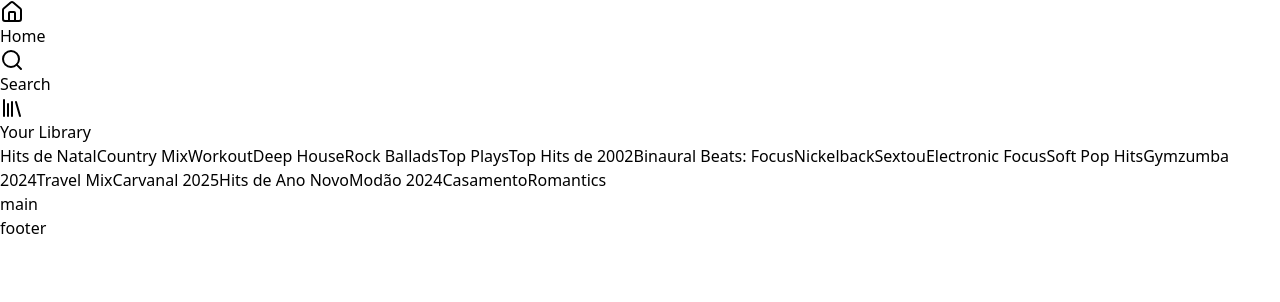
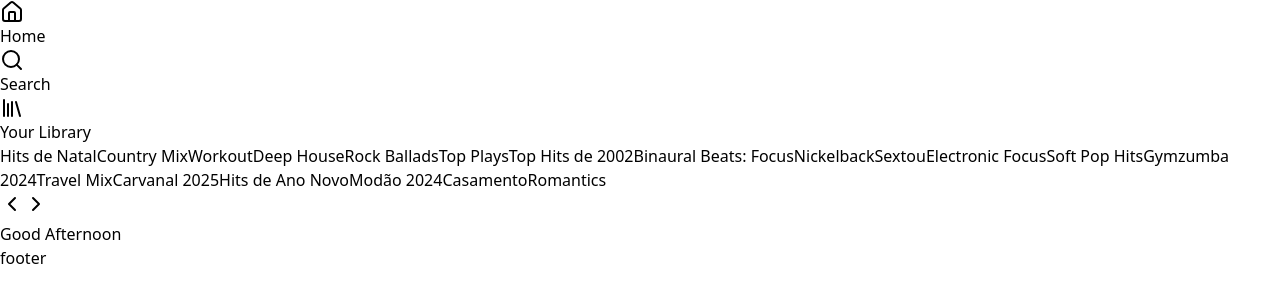
Before and after one commit to danilo-righetto/spotify-interface-with-tailwind, a Next.js app: page / in a window 1280 px wide. Shown: the top 302 px of the page. Built offline with nearby package versions, Linux system fonts and the light colour scheme.

Commit message:
Botoes Inicias e Texto Principal

```diff
--- a/src/app/page.tsx
+++ b/src/app/page.tsx
@@ -1,4 +1,4 @@
-import { Home as HomeIcon, Search, Library } from 'lucide-react' ;
+import { Home as HomeIcon, Search, Library, ChevronLeft, ChevronRight } from 'lucide-react' ;
 
 export default function Home() {
   return (
@@ -52,7 +52,15 @@ export default function Home() {
         </aside>
         <main className="flex-1 p-6">
           {/* Area principal do Spotify */}
-          main
+          <div className="flex items-center gap-4">
+            <button className="rounded-full bg-black/40 p-1">
+              <ChevronLeft />
+            </button>
+            <button className="rounded-full bg-black/40 p-1">
+              <ChevronRight />
+            </button>
+          </div>
+          <h1 className="font-semibold text-3xl mt-10">Good Afternoon</h1>
         </main>
       </div>
       <footer className="bg-zinc-800 border-t border-zinc-700 p-6">
```
